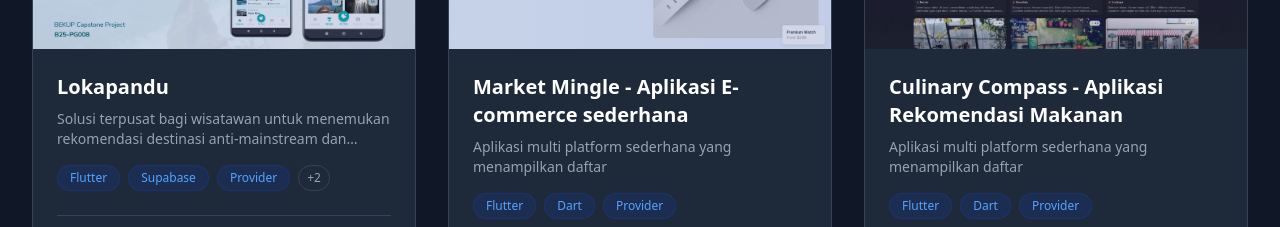
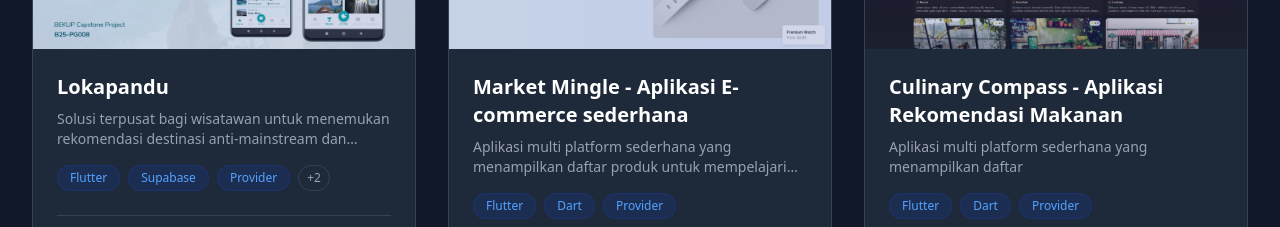
Before and after one commit to Andi-IM/vue-portfolio, a Vue app: page / in a window 1280 px wide. Shown: the part 1620-1847 px from the top of the page. Built offline with nearby package versions, Linux system fonts and the light colour scheme.

Commit message:
feat: add ProjectsSection with project details modal and NavBar components

```diff
--- a/src/components/NavBar.vue
+++ b/src/components/NavBar.vue
@@ -70,7 +70,7 @@
           {{ item }}
         </button>
         <a
-          href="https://pub-1d2d5180bcb0450bb6d122152ab25b6d.r2.dev/Profile.pdf"
+          href="https://pub-1d2d5180bcb0450bb6d122152ab25b6d.r2.dev/cv-andi-irham-2025.pdf"
           download
           class="text-blue-400 hover:text-blue-300 block px-3 py-2 rounded-md text-base font-medium w-full text-left flex items-center gap-2"
         >
--- a/src/components/ProjectsSection.vue
+++ b/src/components/ProjectsSection.vue
@@ -34,10 +34,10 @@
   },
   {
     title: 'Market Mingle - Aplikasi E-commerce sederhana',
-    description: 'Aplikasi multi platform sederhana yang menampilkan daftar',
+    description: 'Aplikasi multi platform sederhana yang menampilkan daftar produk untuk mempelajari state flutter',
     longDescription:
-      'FinTrack adalah solusi manajemen keuangan pribadi yang komprehensif. Dibangun dengan Flutter untuk performa native yang mulus, aplikasi ini memungkinkan pengguna untuk mencatat transaksi harian, memvisualisasikan arus kas dengan grafik interaktif, dan menetapkan anggaran bulanan agar tetap pada jalurnya. Sinkronisasi cloud memastikan data Anda aman dan dapat diakses dari perangkat mana pun.',
-    features: ['Penjelajahan produk', 'Keranjang belanja', 'multi-platform (web, mobile, desktop)'],
+      'Market Mingle is a simple multi-platform e-commerce application developed using Flutter and Provider. It functions as a responsive digital product catalog, designed with a focus on a seamless product browsing experience across various platforms (Web, Mobile, Desktop).',
+    features: ['Product exploration', 'multi-platform (web, mobile, desktop)'],
     tags: ['Flutter', 'Dart', 'Provider'],
     image: marketMingleImg,
     link: 'https://marketmingle.andi-irhamm.workers.dev/',
```
